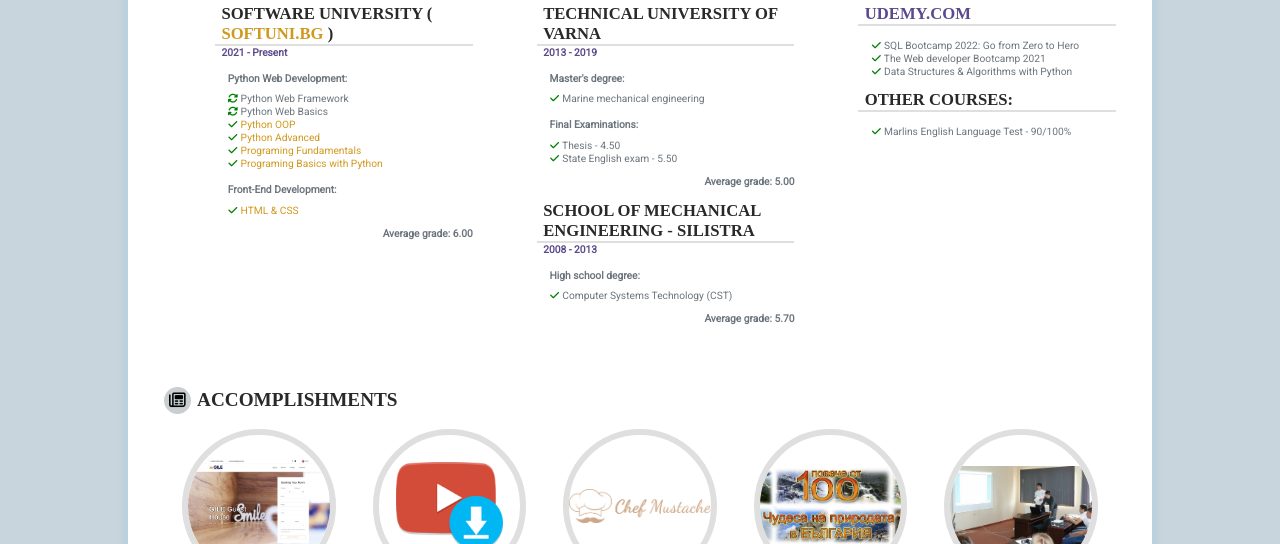
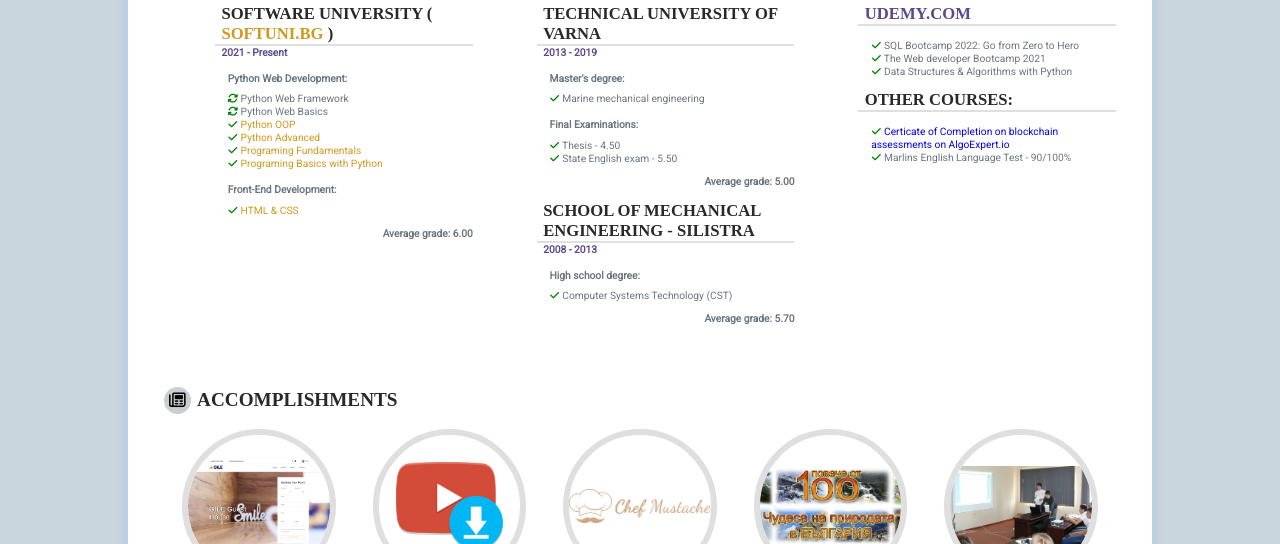
Before and after one commit to BoMitev/bomitev.github.io, a plain HTML site: page index.html in a window 1280 px wide. Shown: the part 1222-1766 px from the top of the page. Drawn offline with nearby package versions, Linux system fonts and the light colour scheme; a web font is replaced by a local one.

Commit message:
added new certificate

```diff
--- a/index.html
+++ b/index.html
@@ -318,6 +318,10 @@
                     <h4>OTHER COURSES:</h4>
                     <ul>
                         <li></li>
+                        <li>
+                            <i class="fas fa-check"></i>
+                            <a href="https://certificate.algoexpert.io/BlockchainExpert%20Certificate%20BCE-f0a8b860f5" >Certicate of Completion on blockchain assessments on AlgoExpert.io</a>
+                        </li>
                         <li><i class="fas fa-check"></i> Marlins English Language Test - 90/100%</li>
                     </ul>
                 </div>
```
